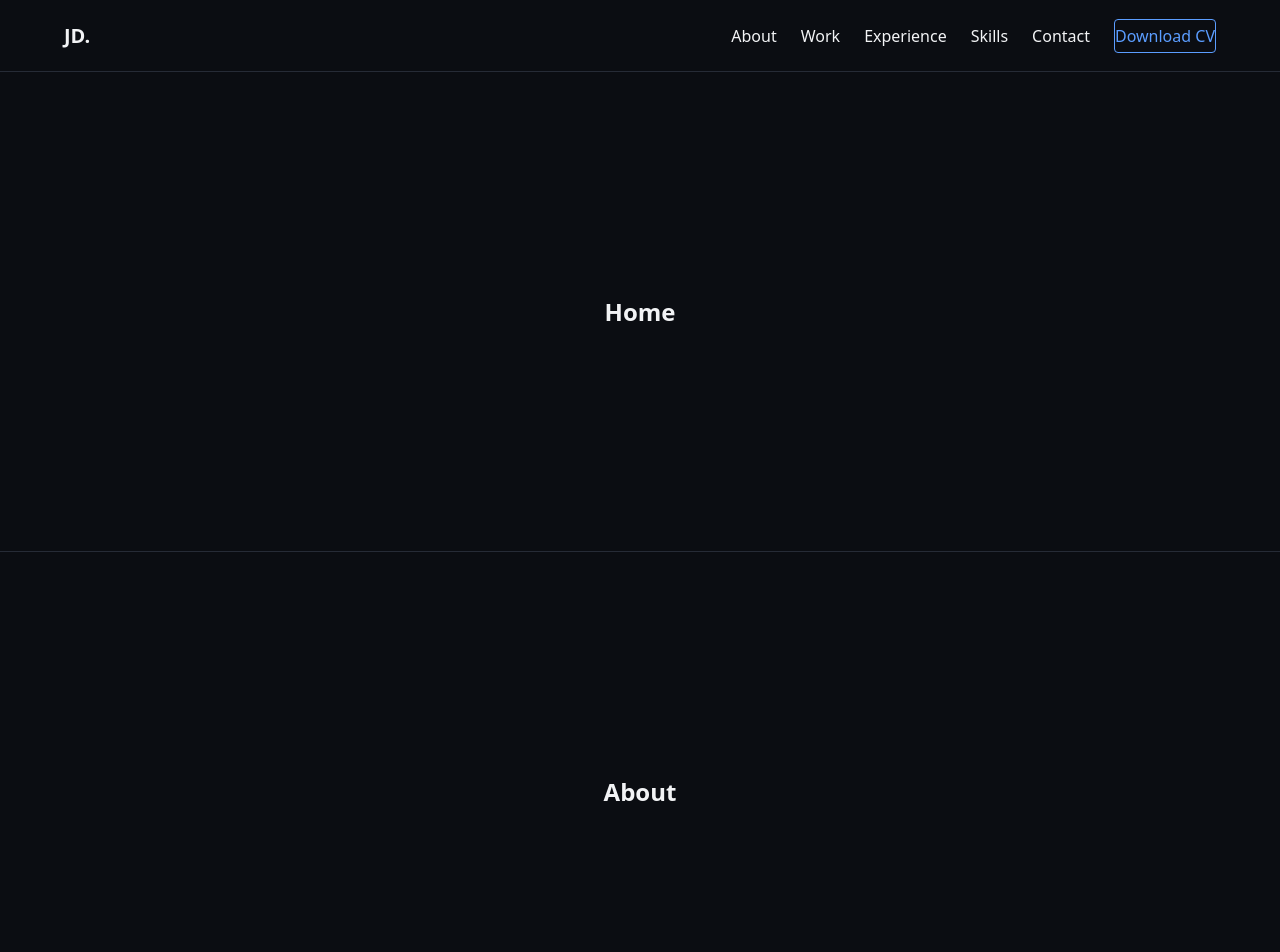
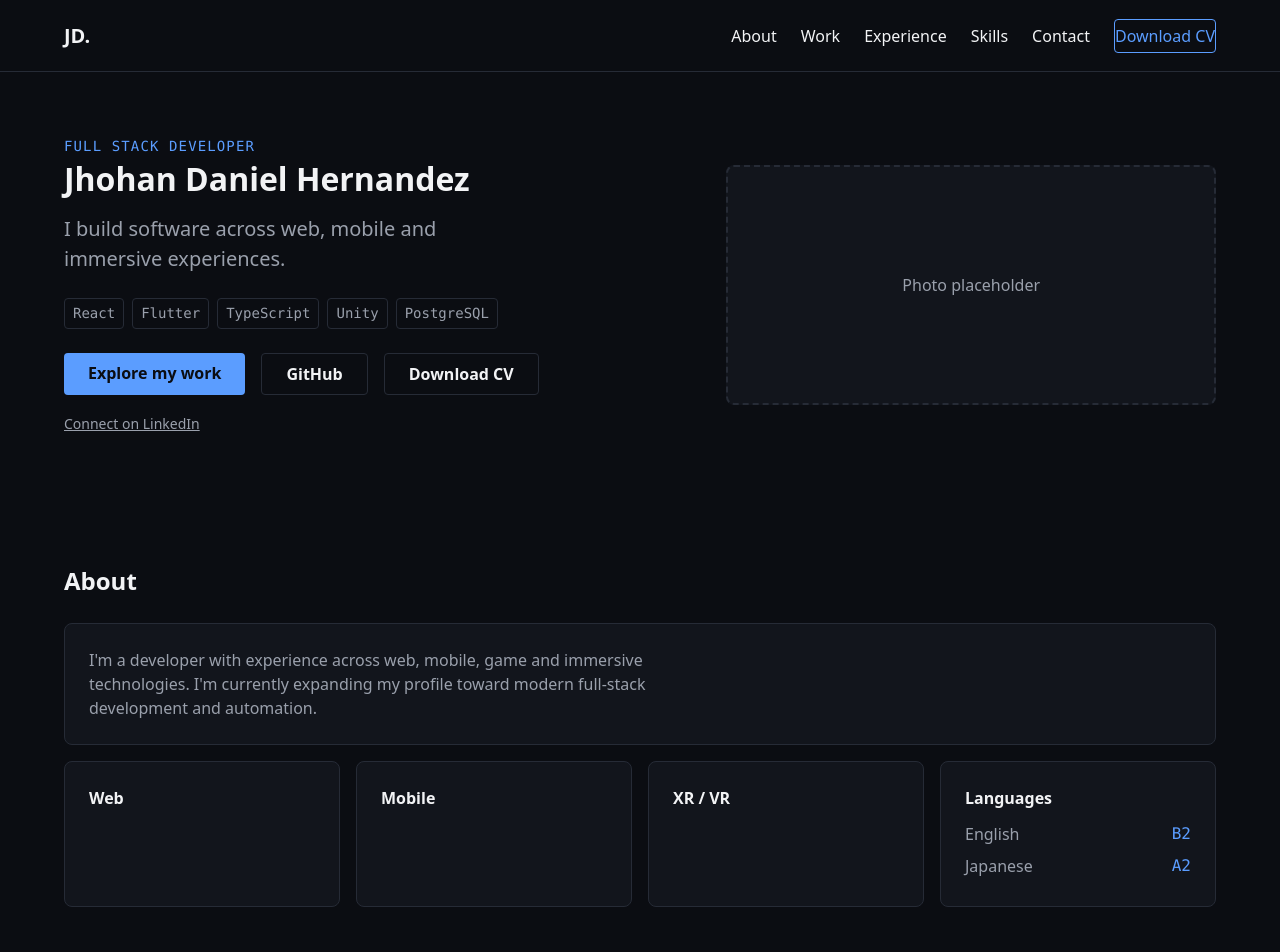
Before and after one commit to Jhernandez362/portfolio, a React (Vite) app: page / in a window 1280 px wide. Shown: the top 952 px of the page. Built offline with nearby package versions, Linux system fonts and the light colour scheme.

Commit message:
feat: :sparkles: add hero and about sections with real profile content

```diff
--- a/src/App.tsx
+++ b/src/App.tsx
@@ -1,10 +1,10 @@
 import Navbar from './components/Navbar'
 import Footer from './components/Footer'
+import Hero from './sections/Hero'
+import About from './sections/About'
 import './App.css'
 
-const SECTIONS = [
-  { id: 'home', label: 'Home' },
-  { id: 'about', label: 'About' },
+const PLACEHOLDER_SECTIONS = [
   { id: 'work', label: 'Work' },
   { id: 'experience', label: 'Experience' },
   { id: 'skills', label: 'Skills' },
@@ -16,7 +16,9 @@ function App() {
     <>
       <Navbar />
       <main>
-        {SECTIONS.map((section) => (
+        <Hero />
+        <About />
+        {PLACEHOLDER_SECTIONS.map((section) => (
           <section
             key={section.id}
             id={section.id}
--- /dev/null
+++ b/src/data/profile.ts
@@ -0,0 +1,20 @@
+export const PROFILE = {
+  name: 'Jhohan Daniel Hernandez',
+  role: 'Full Stack Developer',
+  tagline: 'I build software across web, mobile and immersive experiences.',
+  stack: ['React', 'Flutter', 'TypeScript', 'Unity', 'PostgreSQL'],
+  social: {
+    github: 'https://github.com/Jhernandez362',
+    linkedin:
+      'https://www.linkedin.com/in/jhohan-daniel-hernandez-velandia-816129232/',
+  },
+}
+
+export const ABOUT = {
+  bio: "I'm a developer with experience across web, mobile, game and immersive technologies. I'm currently expanding my profile toward modern full-stack development and automation.",
+  focusAreas: ['Web', 'Mobile', 'XR / VR'],
+  languages: [
+    { name: 'English', level: 'B2' },
+    { name: 'Japanese', level: 'A2' },
+  ],
+}
--- /dev/null
+++ b/src/sections/About.css
@@ -0,0 +1,72 @@
+.about {
+  max-width: 1200px;
+  margin: 0 auto;
+  padding: var(--space-2xl) var(--space-lg);
+}
+
+.about__heading {
+  margin: 0 0 var(--space-lg);
+}
+
+.about__grid {
+  display: grid;
+  grid-template-columns: 1fr;
+  gap: var(--space-md);
+}
+
+.about__bio {
+  grid-column: 1 / -1;
+  padding: var(--space-lg);
+  border: var(--border-width) solid var(--color-border);
+  border-radius: var(--border-radius-md);
+  background-color: var(--color-bg-elevated);
+}
+
+.about__bio p {
+  margin: 0;
+  max-width: 65ch;
+  color: var(--color-text-muted);
+}
+
+.about__card {
+  padding: var(--space-lg);
+  border: var(--border-width) solid var(--color-border);
+  border-radius: var(--border-radius-md);
+  background-color: var(--color-bg-elevated);
+}
+
+.about__card h3 {
+  margin: 0;
+  color: var(--color-text);
+  font-size: var(--font-size-base);
+}
+
+.about__card--languages ul {
+  margin: var(--space-sm) 0 0;
+  padding: 0;
+  list-style: none;
+  color: var(--color-text-muted);
+}
+
+.about__card--languages li {
+  display: flex;
+  justify-content: space-between;
+  padding: var(--space-xs) 0;
+}
+
+.about__card--languages span {
+  color: var(--color-accent);
+  font-family: var(--font-family-mono);
+}
+
+@media (min-width: 600px) {
+  .about__grid {
+    grid-template-columns: repeat(2, 1fr);
+  }
+}
+
+@media (min-width: 1000px) {
+  .about__grid {
+    grid-template-columns: repeat(4, 1fr);
+  }
+}
--- /dev/null
+++ b/src/sections/About.tsx
@@ -0,0 +1,35 @@
+import { ABOUT } from '../data/profile'
+import './About.css'
+
+function About() {
+  return (
+    <section id="about" className="about">
+      <h2 className="about__heading">About</h2>
+
+      <div className="about__grid">
+        <div className="about__bio">
+          <p>{ABOUT.bio}</p>
+        </div>
+
+        {ABOUT.focusAreas.map((area) => (
+          <div className="about__card" key={area}>
+            <h3>{area}</h3>
+          </div>
+        ))}
+
+        <div className="about__card about__card--languages">
+          <h3>Languages</h3>
+          <ul>
+            {ABOUT.languages.map((lang) => (
+              <li key={lang.name}>
+                {lang.name} <span>{lang.level}</span>
+              </li>
+            ))}
+          </ul>
+        </div>
+      </div>
+    </section>
+  )
+}
+
+export default About
--- /dev/null
+++ b/src/sections/Hero.css
@@ -0,0 +1,96 @@
+.hero {
+  display: grid;
+  gap: var(--space-2xl);
+  max-width: 1200px;
+  margin: 0 auto;
+  padding: var(--space-2xl) var(--space-lg);
+}
+
+.hero__role {
+  margin: 0 0 var(--space-xs);
+  color: var(--color-accent);
+  font-family: var(--font-family-mono);
+  font-size: var(--font-size-sm);
+  letter-spacing: 0.08em;
+  text-transform: uppercase;
+}
+
+.hero__name {
+  margin: 0 0 var(--space-md);
+  font-size: var(--font-size-xl);
+  line-height: 1.15;
+}
+
+.hero__tagline {
+  max-width: 40ch;
+  margin: 0 0 var(--space-lg);
+  color: var(--color-text-muted);
+  font-size: var(--font-size-lg);
+}
+
+.hero__stack {
+  display: flex;
+  flex-wrap: wrap;
+  gap: var(--space-sm);
+  margin: 0 0 var(--space-lg);
+  padding: 0;
+  list-style: none;
+}
+
+.hero__stack li {
+  padding: var(--space-xs) var(--space-sm);
+  border: var(--border-width) solid var(--color-border);
+  border-radius: var(--border-radius-sm);
+  color: var(--color-text-muted);
+  font-family: var(--font-family-mono);
+  font-size: var(--font-size-sm);
+}
+
+.hero__actions {
+  display: flex;
+  flex-wrap: wrap;
+  gap: var(--space-md);
+  margin-bottom: var(--space-md);
+}
+
+.hero__cta {
+  display: inline-block;
+  padding: var(--space-sm) var(--space-lg);
+  border-radius: var(--border-radius-sm);
+  font-weight: 600;
+  text-decoration: none;
+}
+
+.hero__cta--primary {
+  background-color: var(--color-accent);
+  color: var(--color-bg);
+}
+
+.hero__cta--secondary {
+  border: var(--border-width) solid var(--color-border);
+  color: var(--color-text);
+}
+
+.hero__linkedin {
+  display: inline-block;
+  color: var(--color-text-muted);
+  font-size: var(--font-size-sm);
+}
+
+.hero__visual-placeholder {
+  display: flex;
+  min-height: 240px;
+  align-items: center;
+  justify-content: center;
+  border: 2px dashed var(--color-border);
+  border-radius: var(--border-radius-md);
+  background-color: var(--color-bg-elevated);
+  color: var(--color-text-muted);
+}
+
+@media (min-width: 768px) {
+  .hero {
+    grid-template-columns: 1.1fr 0.9fr;
+    align-items: center;
+  }
+}
--- /dev/null
+++ b/src/sections/Hero.tsx
@@ -0,0 +1,56 @@
+import { PROFILE } from '../data/profile'
+import './Hero.css'
+
+function Hero() {
+  return (
+    <section id="home" className="hero">
+      <div className="hero__content">
+        <p className="hero__role">{PROFILE.role}</p>
+        <h1 className="hero__name">{PROFILE.name}</h1>
+        <p className="hero__tagline">{PROFILE.tagline}</p>
+
+        <ul className="hero__stack" aria-label="Featured tech stack">
+          {PROFILE.stack.map((tech) => (
+            <li key={tech}>{tech}</li>
+          ))}
+        </ul>
+
+        <div className="hero__actions">
+          <a href="#work" className="hero__cta hero__cta--primary">
+            Explore my work
+          </a>
+          <a
+            href={PROFILE.social.github}
+            className="hero__cta hero__cta--secondary"
+            target="_blank"
+            rel="noopener noreferrer"
+          >
+            GitHub
+          </a>
+          <a
+            href="/cv.pdf"
+            className="hero__cta hero__cta--secondary"
+            download
+          >
+            Download CV
+          </a>
+        </div>
+
+        <a
+          href={PROFILE.social.linkedin}
+          className="hero__linkedin"
+          target="_blank"
+          rel="noopener noreferrer"
+        >
+          Connect on LinkedIn
+        </a>
+      </div>
+
+      <div className="hero__visual-placeholder">
+        <p>Photo placeholder</p>
+      </div>
+    </section>
+  )
+}
+
+export default Hero
```
Also changed, not shown: 2 other files (tests, documents, lock files or other folders).
